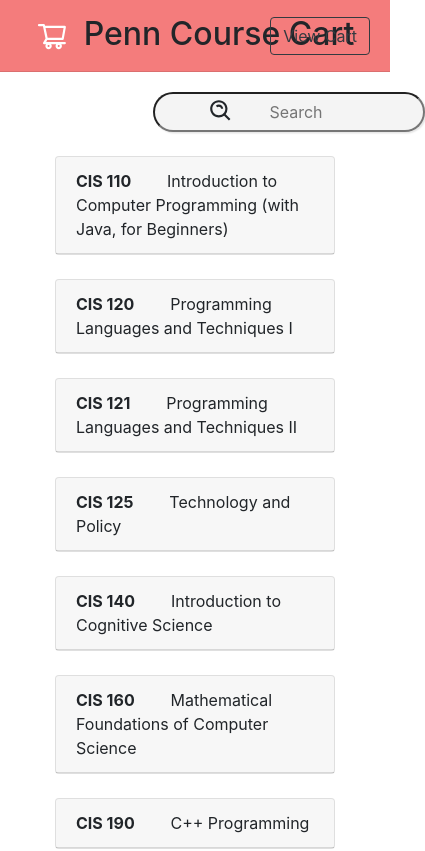
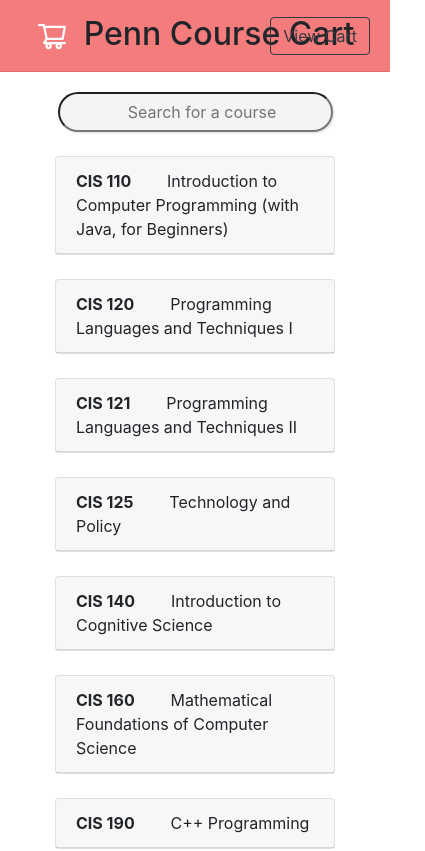
Before and after one commit to jgchen716/penn-course-cart, a React (Create React App) app: page / in a window 390 px wide. Shown: the top 851 px of the page, 425 px wide, since content can reach past the window. Built offline with nearby package versions, Linux system fonts and the light colour scheme.

Commit message:
add responsiveness

```diff
--- a/src/App.css
+++ b/src/App.css
@@ -50,25 +50,17 @@
 /* search bar */
 
 .search-bar {
-	max-width: 30%;
+	width: 30%;
 	margin: 20px auto;
-	/* width: 20%;
-	margin: 30px auto 35px;
-	padding-right: 22%; */
 	text-align: center;
-}
-
-.search-icon {
-	position: absolute;
-	padding-top: 5px;
-	right: 40%;
+	align-items: center;
+	min-width: 275px;
 }
 
 .search {
-	min-width: 17rem;
 	background-color: #f4f4f4;
 	border-radius: 290486px;
-	z-index: 100;
+	margin: auto;
 }
 
 input {
@@ -79,7 +71,7 @@
 	width: 100%;
 	color: #363636;
 	height: 40px;
-	display: block;
+	margin: auto;
 }
 
 /* courses */
--- a/src/components/Cart.js
+++ b/src/components/Cart.js
@@ -15,9 +15,11 @@
 
 	return (
 		<div>
-			<Button variant="outline-dark" onClick={() => setShowModal(true)}>
-				View Cart
-			</Button>
+			<div className="cart-button">
+				<Button variant="outline-dark" onClick={() => setShowModal(true)}>
+					View Cart
+				</Button>
+			</div>
 			<Modal size="lg" show={showModal} onHide={() => setShowModal(false)}>
 				<Modal.Header closeButton>
 					<Modal.Title id="example-modal-sizes-title-lg">
--- a/src/components/Home.js
+++ b/src/components/Home.js
@@ -1,8 +1,6 @@
 import React, { useState } from "react";
 
 import Courses from "./Courses";
-
-import { BiSearchAlt } from "react-icons/bi";
 
 import "../App.css";
 
@@ -14,9 +12,7 @@
 	return (
 		<div>
 			<div className="search-bar">
-				<span className="search-icon">
-					<BiSearchAlt size={26} />
-				</span>
+				<form>
 					<input
 						className="search"
 						autoCapitalize="none"
@@ -24,10 +20,11 @@
 						spellCheck="false"
 						type="text"
 						tabIndex="0"
-					placeholder="Search"
+						placeholder="Search for a course"
 						value={searchQuery}
 						onChange={(event) => setSearchQuery(event.target.value)}
 					/>
+				</form>
 			</div>
 			<Courses query={searchQuery} cart={cart} addCourse={addCourse} />
 		</div>
```
Lines whose indentation alone changed are shown as unchanged.
